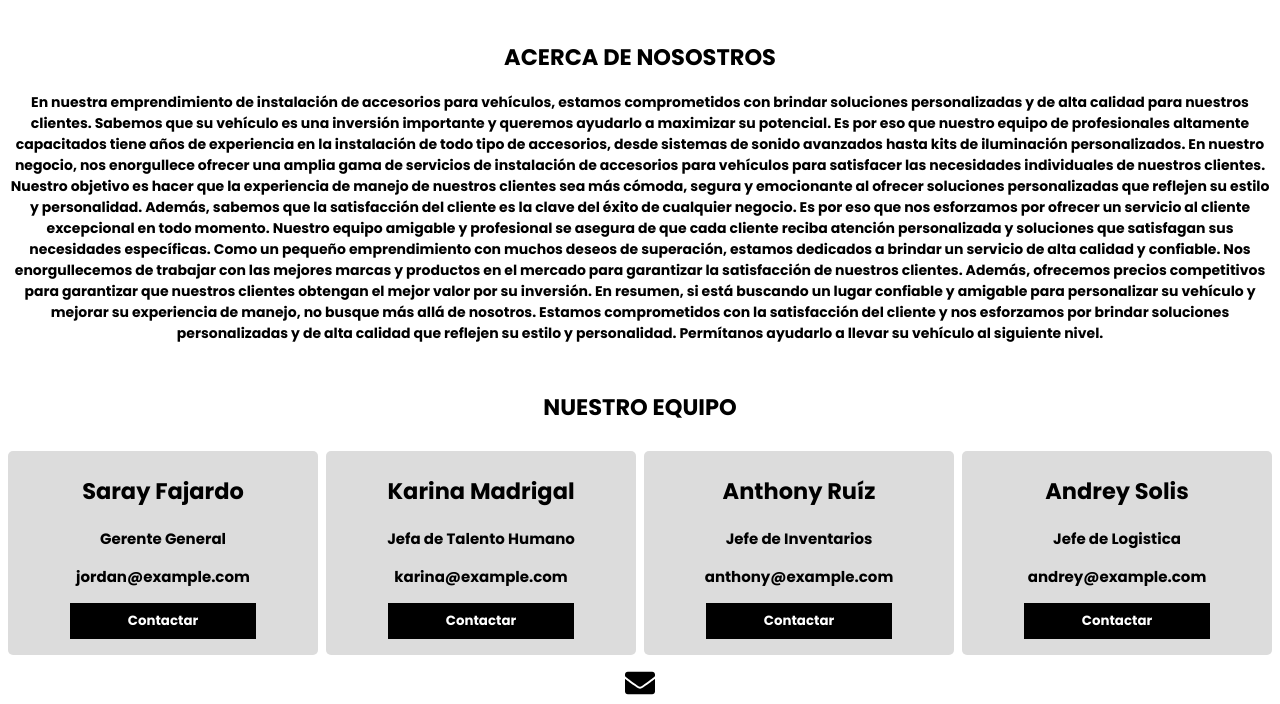
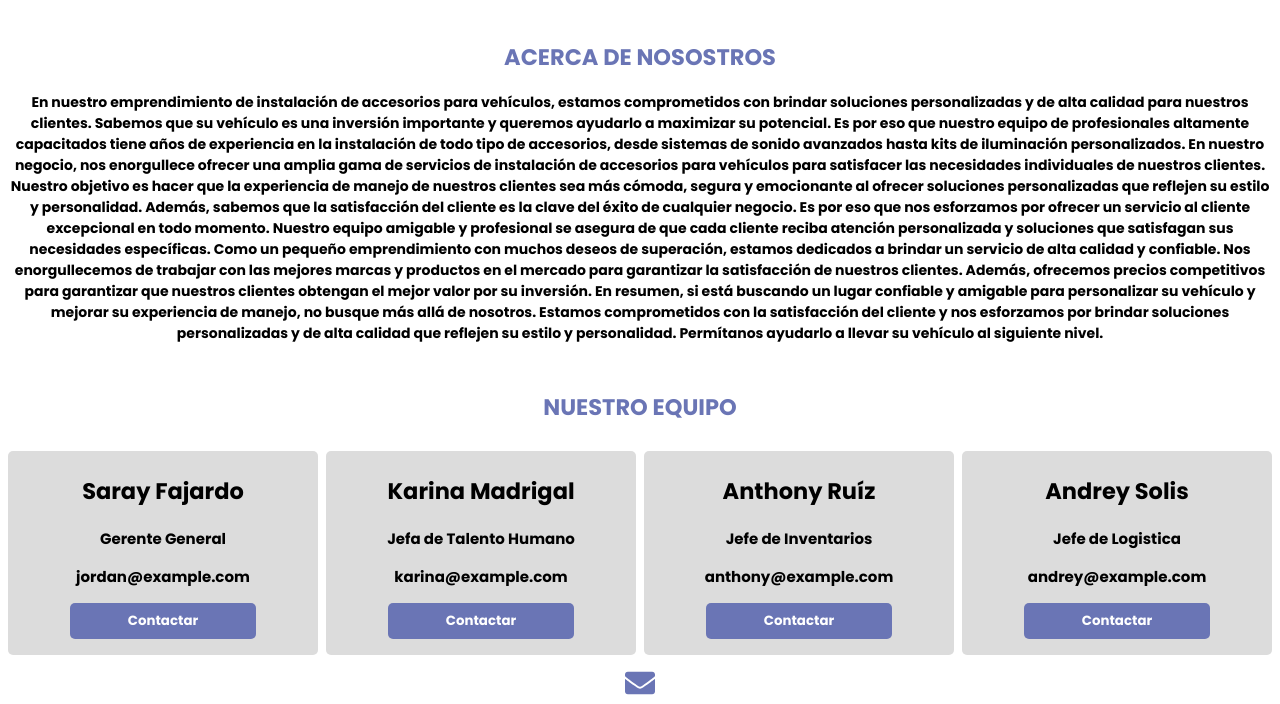
Before and after one commit to Sasafg/Ambiente-Web-Cliente-Servidor, a PHP site: page /html/index.html in a window 1280 px wide. Shown: the part 113-817 px from the top of the page. Run offline with PHP 8.4, Linux system fonts and the light colour scheme.

Commit message:
Vista "Contacto"

```diff
--- a/css/index.css
+++ b/css/index.css
@@ -122,6 +122,7 @@ main {
 }
 
 #titulo_ad {
+    color: #6a75b5;
     text-transform: uppercase;
     text-align: center;
 }
@@ -130,6 +131,7 @@ main {
     grid-area: equipo;
     text-transform: uppercase;
     text-align: center;
+    color: #6a75b5;
     border-radius: var(--main-radius);
     padding-top: var(--main-padding);
 }
@@ -172,12 +174,17 @@ main {
     display: inline-block;
     padding: 8px;
     color: white;
-    background-color: #000;
+    background-color: #6a75b5;
     text-align: center;
     cursor: pointer;
     width: 60%;
     margin-bottom: 1px;
+    border-radius: var(--main-radius);
     font-family: "Poppins", sans-serif;
+}
+
+#envelope {
+    fill: #6a75b5;
 }
 
 footer {
--- a/html/index.html
+++ b/html/index.html
@@ -32,7 +32,7 @@
         <main>
             <h2 id="titulo_ad">Acerca de nosostros</h2>
             <p class="acerca_de">
-                En nuestra emprendimiento de instalación de accesorios para vehículos, estamos comprometidos con brindar soluciones personalizadas y de alta calidad para nuestros clientes. Sabemos que su vehículo es una inversión importante y queremos ayudarlo a maximizar su potencial. Es por eso que nuestro equipo de profesionales altamente capacitados tiene años de experiencia en la instalación de todo tipo de accesorios, desde sistemas de sonido avanzados hasta kits de iluminación personalizados.
+                En nuestro emprendimiento de instalación de accesorios para vehículos, estamos comprometidos con brindar soluciones personalizadas y de alta calidad para nuestros clientes. Sabemos que su vehículo es una inversión importante y queremos ayudarlo a maximizar su potencial. Es por eso que nuestro equipo de profesionales altamente capacitados tiene años de experiencia en la instalación de todo tipo de accesorios, desde sistemas de sonido avanzados hasta kits de iluminación personalizados.
                 En nuestro negocio, nos enorgullece ofrecer una amplia gama de servicios de instalación de accesorios para vehículos para satisfacer las necesidades individuales de nuestros clientes. Nuestro objetivo es hacer que la experiencia de manejo de nuestros clientes sea más cómoda, segura y emocionante al ofrecer soluciones personalizadas que reflejen su estilo y personalidad.
                 Además, sabemos que la satisfacción del cliente es la clave del éxito de cualquier negocio. Es por eso que nos esforzamos por ofrecer un servicio al cliente excepcional en todo momento. Nuestro equipo amigable y profesional se asegura de que cada cliente reciba atención personalizada y soluciones que satisfagan sus necesidades específicas.
                 Como un pequeño emprendimiento con muchos deseos de superación, estamos dedicados a brindar un servicio de alta calidad y confiable. Nos enorgullecemos de trabajar con las mejores marcas y productos en el mercado para garantizar la satisfacción de nuestros clientes. Además, ofrecemos precios competitivos para garantizar que nuestros clientes obtengan el mejor valor por su inversión.
@@ -71,7 +71,7 @@
         </div>
         <footer>
             <svg viewBox="0 0 512 512" width="30" title="envelope">
-                <path d="M502.3 190.8c3.9-3.1 9.7-.2 9.7 4.7V400c0 26.5-21.5 48-48 48H48c-26.5 0-48-21.5-48-48V195.6c0-5 5.7-7.8 9.7-4.7 22.4 17.4 52.1 39.5 154.1 113.6 21.1 15.4 56.7 47.8 92.2 47.6 35.7.3 72-32.8 92.3-47.6 102-74.1 131.6-96.3 154-113.7zM256 320c23.2.4 56.6-29.2 73.4-41.4 132.7-96.3 142.8-104.7 173.4-128.7 5.8-4.5 9.2-11.5 9.2-18.9v-19c0-26.5-21.5-48-48-48H48C21.5 64 0 85.5 0 112v19c0 7.4 3.4 14.3 9.2 18.9 30.6 23.9 40.7 32.4 173.4 128.7 16.8 12.2 50.2 41.8 73.4 41.4z" />
+                <path id="envelope" d="M502.3 190.8c3.9-3.1 9.7-.2 9.7 4.7V400c0 26.5-21.5 48-48 48H48c-26.5 0-48-21.5-48-48V195.6c0-5 5.7-7.8 9.7-4.7 22.4 17.4 52.1 39.5 154.1 113.6 21.1 15.4 56.7 47.8 92.2 47.6 35.7.3 72-32.8 92.3-47.6 102-74.1 131.6-96.3 154-113.7zM256 320c23.2.4 56.6-29.2 73.4-41.4 132.7-96.3 142.8-104.7 173.4-128.7 5.8-4.5 9.2-11.5 9.2-18.9v-19c0-26.5-21.5-48-48-48H48C21.5 64 0 85.5 0 112v19c0 7.4 3.4 14.3 9.2 18.9 30.6 23.9 40.7 32.4 173.4 128.7 16.8 12.2 50.2 41.8 73.4 41.4z" />
             </svg>
         </footer>
     </div>
```
